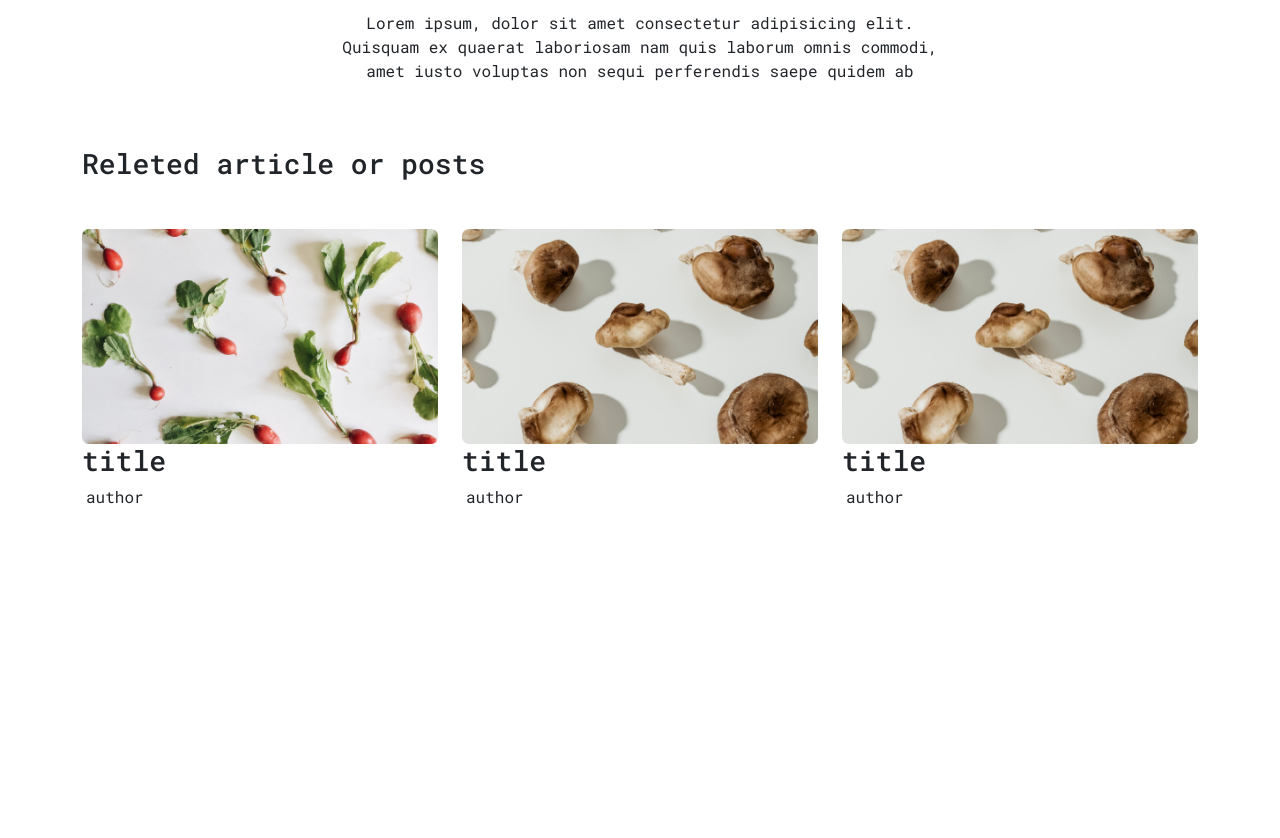
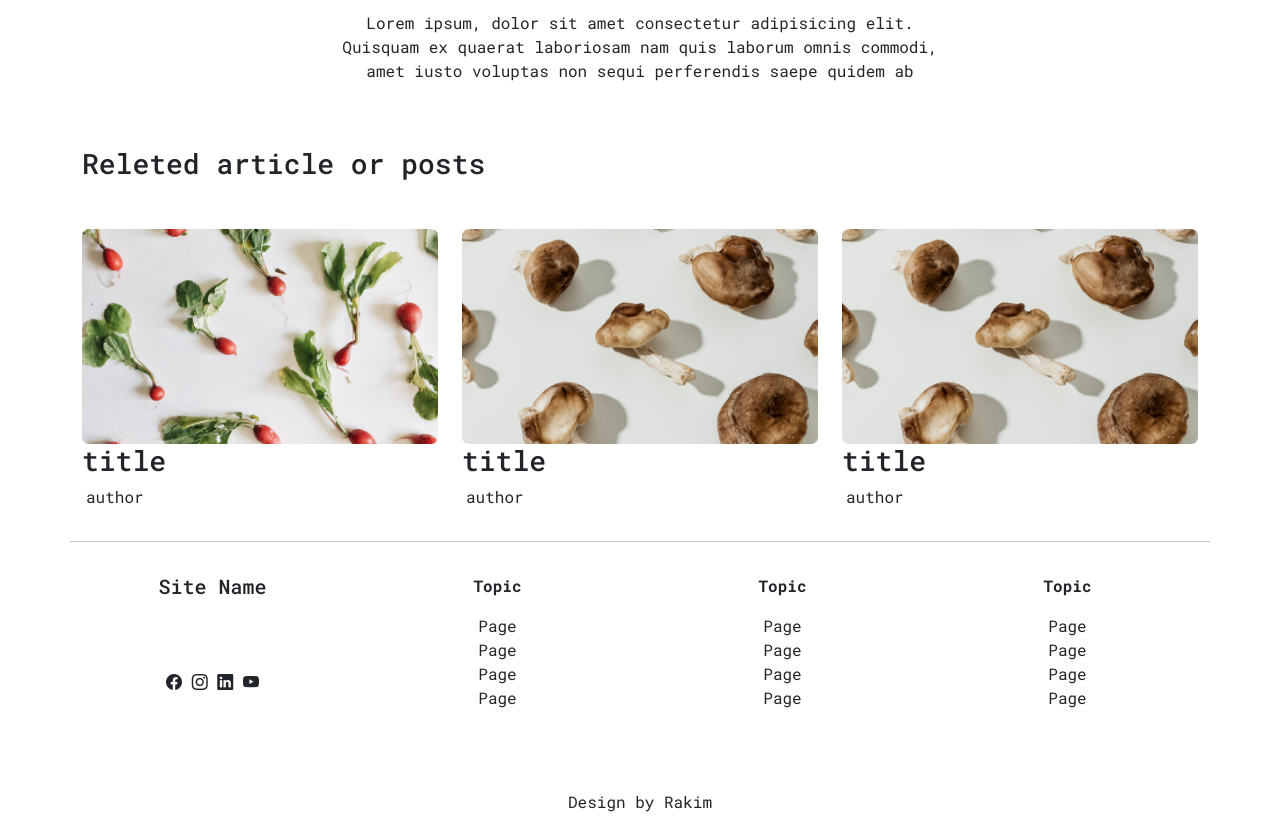
Before and after one commit to imrakim/Modern-javascript-learning, a plain HTML site: page figma/design.html in a window 1280 px wide. Shown: the part 1791-2629 px from the top of the page. Before the commit the page ends 2316 px from the top, so only its background shows below. Drawn offline with nearby package versions, Linux system fonts and the light colour scheme.

Commit message:
complate figma to bootstrap5.

```diff
--- a/figma/design.html
+++ b/figma/design.html
@@ -5,7 +5,9 @@
     <meta name="viewport" content="width=device-width, initial-scale=1.0" />
     <link rel="stylesheet" href="./css/min.css" />
     <link rel="stylesheet" href="./css/style.css" />
+    <link rel="stylesheet" href="https://cdn.jsdelivr.net/npm/bootstrap-icons@1.11.3/font/bootstrap-icons.min.css">
     <title>Document</title>
+
   </head>
   <body>
     <!-- heading section started -->
@@ -116,19 +118,19 @@
     <!-- paragraph section -->
 
     <!-- article section started  -->
-     <div class="container ">
+    <div class="container">
       <div class="row">
         <h3 class="py-4 pt-5">Releted article or posts</h3>
 
         <div class="col-4 col-md-4 col-12 col-lg-4 text-center pt-3">
           <img src="./img/Image (1).png" class="img-fluid" alt="" />
           <h3 class="text-start">title</h3>
-                <p class="text-start  px-1">author</p>
+          <p class="text-start px-1">author</p>
         </div>
         <div class="col-4 col-md-4 col-12 col-lg-4 text-center pt-3">
           <img src="./img/Image (2).png" class="img-fluid" alt="" />
           <h3 class="text-start">title</h3>
-                <p class="text-start  px-1">author</p>
+          <p class="text-start px-1">author</p>
         </div>
         <div class="col-4 col-md-4 col-12 col-lg-4 text-center pt-3">
           <img src="./img/Image (2).png" class="img-fluid" alt="" />
@@ -137,7 +139,103 @@
         </div>
       </div>
     </div>
+    <hr class="w-100 container" />
     <!-- article section end  -->
+
+    <!-- footer section started -->
+    <!-- <footer class="footer mt-auto py-3">
+        <div class="container d-flex justify-content-between">
+            <div>
+                <h5>
+                    <a href="" class="text-decoration-none">Site Name</a>
+                </h5>
+                <div class="mt-5 pt-4">
+                    <a href=""> <i class="bi bi-facebook"></i></a>
+                    <a href=""> <i class="bi bi-instagram"></i></a>
+                    <a href=""> <i class="bi bi-linkedin"></i></a>
+                    <a href=""> <i class="bi bi-youtube"></i></a>
+                </div>
+            </div>
+
+
+          <div class="row">
+            <div class="col-4 ">
+                <strong>Topic</strong>
+                <ul class="list-unstyled">
+                    <li><a href="" class="text-decoration-none">Page</a></li>
+                    <li><a href="" class="text-decoration-none">Page</a></li>
+                    <li><a href="" class="text-decoration-none">Page</a></li>
+                    <li><a href="" class="text-decoration-none">Page</a></li>
+                </ul>
+            </div>
+            <div class="col-4">
+                <strong>Topic</strong>
+                <ul class="list-unstyled">
+                    <li><a href="" class="text-decoration-none">Page</a></li>
+                    <li><a href="" class="text-decoration-none">Page</a></li>
+                    <li><a href="" class="text-decoration-none">Page</a></li>
+                    <li><a href="" class="text-decoration-none">Page</a></li>
+                </ul>
+            </div>
+            <div class="col-4">
+                <strong>Topic</strong>
+                <ul class="list-unstyled">
+                    <li><a href="" class="text-decoration-none">Page</a></li>
+                    <li><a href="" class="text-decoration-none">Page</a></li>
+                    <li><a href="" class="text-decoration-none">Page</a></li>
+                    <li><a href="" class="text-decoration-none">Page</a></li>
+                </ul>
+            </div>
+
+          </div>
+        </div>
+      </footer> -->
+      <footer class="footer mt-auto py-3">
+        <div class="container">
+          <div class="row justify-content-center">
+            <div class="col-md-3 text-center">
+              <h5>
+                <a href="" class="text-decoration-none text-dark">Site Name</a>
+              </h5>
+              <div class="mt-5 pt-4 ">
+                <a href="" class="text-dark"> <i class="bi bi-facebook"></i></a>
+                <a href="" class="text-dark"> <i class="bi bi-instagram"></i></a>
+                <a href="" class="text-dark"> <i class="bi bi-linkedin"></i></a>
+                <a href="" class="text-dark"> <i class="bi bi-youtube"></i></a>
+              </div>
+            </div>
+            <div class="col-md-3 text-center">
+              <strong>Topic</strong>
+              <ul class="list-unstyled mt-3">
+                <li><a href="" class="text-decoration-none text-dark">Page</a></li>
+                <li><a href="" class="text-decoration-none text-dark">Page</a></li>
+                <li><a href="" class="text-decoration-none text-dark">Page</a></li>
+                <li><a href="" class="text-decoration-none text-dark">Page</a></li>
+              </ul>
+            </div>
+            <div class="col-md-3 text-center">
+              <strong>Topic</strong>
+              <ul class="list-unstyled mt-3">
+                <li><a href="" class="text-decoration-none text-dark">Page</a></li>
+                <li><a href="" class="text-decoration-none text-dark">Page</a></li>
+                <li><a href="" class="text-decoration-none text-dark">Page</a></li>
+                <li><a href="" class="text-decoration-none text-dark">Page</a></li>
+              </ul>
+            </div>
+            <div class="col-md-3 text-center">
+              <strong>Topic</strong>
+              <ul class="list-unstyled mt-3">
+                <li><a href="" class="text-decoration-none text-dark">Page</a></li>
+                <li><a href="" class="text-decoration-none text-dark">Page</a></li>
+                <li><a href="" class="text-decoration-none text-dark">Page</a></li>
+                <li><a href="" class="text-decoration-none text-dark">Page</a></li>
+              </ul>
+            </div>
+          </div>
+        </div>
+      </footer>
+    <!-- footer section end -->
+     <div class="text text-center pb-2 pt-5"><p>Design by Rakim</p></div>
 
     <script src="./js/min.js"></script>
   </body>
```
Lines whose indentation alone changed are shown as unchanged.
